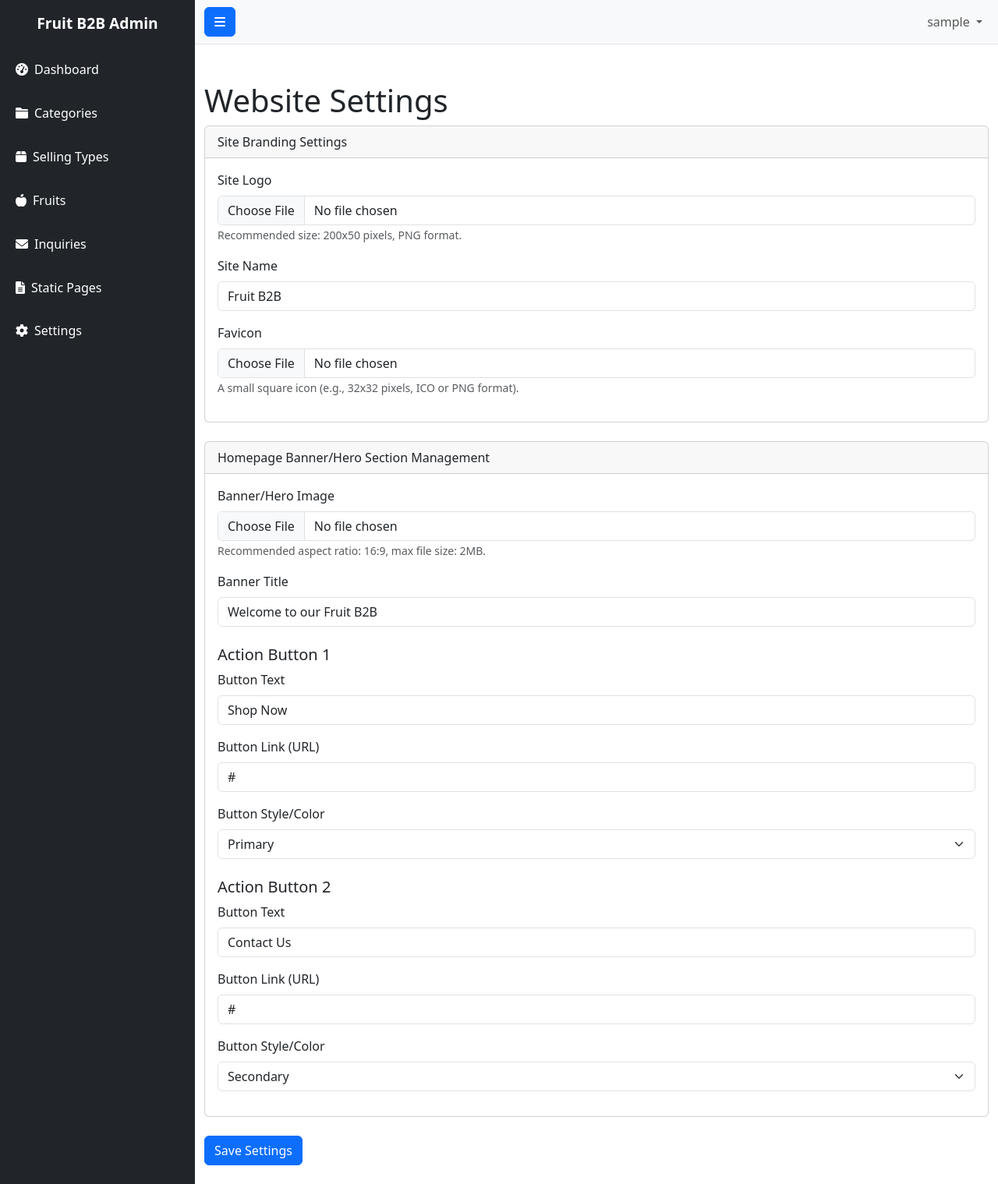
After one commit to priyeshdaspookulangara/tropical, a PHP site: page /admin/settings.php in a window 1280 px wide. The commit adds this page. Shown: the whole page at 78% size. Run offline with PHP 8.4, Linux system fonts and the light colour scheme; the visitor is signed in with stand-in values (Sample User, id 1); data comes from the database, SQL or seed files in the repository; both versions use the stored data as it was after the commit; data that the repository does not hold is empty.

Commit message:
feat: Add settings section in admin panel
This commit introduces a new "Settings" section in the admin panel, allowing administrators to manage site-wide configurations.

The new settings page includes the following features:
- Site Branding: Manage the site logo, name, and favicon.
- Homepage Banner: Control the banner image, title, and up to two call-to-action buttons.

Key changes:
- Created a `settings` table in the database to store key-value settings.
- Added `admin/settings.php` to provide the user interface and backend logic for managing settings.
- Implemented secure file uploads and used prepared statements to prevent SQL injection vulnerabilities.
- Added a link to the new page in the admin sidebar.

```diff
--- a/admin/includes/header.php
+++ b/admin/includes/header.php
@@ -45,6 +45,9 @@ $active_page = basename($_SERVER['PHP_SELF']);
                 <a href="pages.php" class="list-group-item list-group-item-action bg-dark text-white <?php echo in_array($active_page, ['pages.php', 'edit_page.php']) ? 'active' : ''; ?>">
                     <i class="fas fa-file-alt me-2"></i>Static Pages
                 </a>
+                <a href="settings.php" class="list-group-item list-group-item-action bg-dark text-white <?php echo ($active_page == 'settings.php') ? 'active' : ''; ?>">
+                    <i class="fas fa-cog me-2"></i>Settings
+                </a>
             </div>
         </div>
         <!-- /#sidebar-wrapper -->
--- /dev/null
+++ b/admin/settings.php
@@ -0,0 +1,192 @@
+<?php
+require_once __DIR__ . '/../config/db.php';
+require_once __DIR__ . '/../includes/functions.php';
+require_once __DIR__ . '/includes/header.php';
+
+function handle_file_upload($file_key, $current_value) {
+    if (isset($_FILES[$file_key]) && $_FILES[$file_key]['error'] === UPLOAD_ERR_OK) {
+        $upload_dir = __DIR__ . '/../uploads/';
+        if (!is_dir($upload_dir)) {
+            if (!mkdir($upload_dir, 0755, true)) {
+                // In a real app, you would log this error
+                exit("Error: Could not create the uploads directory.");
+            }
+        }
+
+        $filename = uniqid() . '-' . basename($_FILES[$file_key]['name']);
+        $destination = $upload_dir . $filename;
+
+        if (move_uploaded_file($_FILES[$file_key]['tmp_name'], $destination)) {
+            return '/uploads/' . $filename;
+        } else {
+            // In a real app, you would log this error
+             exit("Error: Could not move the uploaded file.");
+        }
+    } elseif (isset($_FILES[$file_key]) && $_FILES[$file_key]['error'] !== UPLOAD_ERR_NO_FILE) {
+        // Handle other upload errors
+        // In a real app, you would log this error with more details
+        exit("Error: File upload failed with error code " . $_FILES[$file_key]['error']);
+    }
+
+    return $current_value;
+}
+
+if ($_SERVER['REQUEST_METHOD'] === 'POST' && isset($_POST['save_settings'])) {
+    $settings_to_update = [
+        'site_name' => sanitize_input($conn, $_POST['site_name']),
+        'banner_title' => sanitize_input($conn, $_POST['banner_title']),
+        'banner_button1_text' => sanitize_input($conn, $_POST['banner_button1_text']),
+        'banner_button1_link' => sanitize_input($conn, $_POST['banner_button1_link']),
+        'banner_button1_style' => sanitize_input($conn, $_POST['banner_button1_style']),
+        'banner_button2_text' => sanitize_input($conn, $_POST['banner_button2_text']),
+        'banner_button2_link' => sanitize_input($conn, $_POST['banner_button2_link']),
+        'banner_button2_style' => sanitize_input($conn, $_POST['banner_button2_style']),
+    ];
+
+    $sql = "SELECT * FROM settings";
+    $result = mysqli_query($conn, $sql);
+    $current_settings = [];
+    while ($row = mysqli_fetch_assoc($result)) {
+        $current_settings[$row['setting_key']] = $row['setting_value'];
+    }
+
+    $settings_to_update['site_logo'] = handle_file_upload('site_logo', $current_settings['site_logo']);
+    $settings_to_update['favicon'] = handle_file_upload('favicon', $current_settings['favicon']);
+    $settings_to_update['banner_image'] = handle_file_upload('banner_image', $current_settings['banner_image']);
+
+    // Use prepared statements to prevent SQL injection
+    $sql = "UPDATE settings SET setting_value = ? WHERE setting_key = ?";
+    $stmt = mysqli_prepare($conn, $sql);
+
+    if ($stmt) {
+        foreach ($settings_to_update as $key => $value) {
+            mysqli_stmt_bind_param($stmt, "ss", $value, $key);
+            mysqli_stmt_execute($stmt);
+        }
+        mysqli_stmt_close($stmt);
+    } else {
+        // Handle error: prepared statement failed
+        // In a real app, you would log this error
+        exit("Error: Could not prepare the statement.");
+    }
+
+    header('Location: settings.php');
+    exit;
+}
+
+// Fetch all settings
+$sql = "SELECT * FROM settings";
+$result = mysqli_query($conn, $sql);
+$settings = [];
+while ($row = mysqli_fetch_assoc($result)) {
+    $settings[$row['setting_key']] = $row['setting_value'];
+}
+?>
+
+<h1 class="mt-4">Website Settings</h1>
+
+<form action="settings.php" method="post" enctype="multipart/form-data">
+    <!-- Site Branding Settings -->
+    <div class="card mb-4">
+        <div class="card-header">Site Branding Settings</div>
+        <div class="card-body">
+            <!-- Site Logo -->
+            <div class="mb-3">
+                <label for="site_logo" class="form-label">Site Logo</label>
+                <input type="file" name="site_logo" id="site_logo" class="form-control">
+                <small class="form-text text-muted">Recommended size: 200x50 pixels, PNG format.</small>
+                <?php if (!empty($settings['site_logo'])): ?>
+                    <div class="mt-2">
+                        <img src="<?php echo htmlspecialchars($settings['site_logo']); ?>" alt="Site Logo Preview" style="max-height: 50px;">
+                    </div>
+                <?php endif; ?>
+            </div>
+
+            <!-- Site Name -->
+            <div class="mb-3">
+                <label for="site_name" class="form-label">Site Name</label>
+                <input type="text" name="site_name" id="site_name" class="form-control" value="<?php echo htmlspecialchars($settings['site_name']); ?>" required>
+            </div>
+
+            <!-- Favicon -->
+            <div class="mb-3">
+                <label for="favicon" class="form-label">Favicon</label>
+                <input type="file" name="favicon" id="favicon" class="form-control">
+                <small class="form-text text-muted">A small square icon (e.g., 32x32 pixels, ICO or PNG format).</small>
+                 <?php if (!empty($settings['favicon'])): ?>
+                    <div class="mt-2">
+                        <img src="<?php echo htmlspecialchars($settings['favicon']); ?>" alt="Favicon Preview" style="max-height: 32px;">
+                    </div>
+                <?php endif; ?>
+            </div>
+        </div>
+    </div>
+
+    <!-- Homepage Banner/Hero Section Management -->
+    <div class="card mb-4">
+        <div class="card-header">Homepage Banner/Hero Section Management</div>
+        <div class="card-body">
+            <!-- Banner/Hero Image Upload -->
+            <div class="mb-3">
+                <label for="banner_image" class="form-label">Banner/Hero Image</label>
+                <input type="file" name="banner_image" id="banner_image" class="form-control">
+                <small class="form-text text-muted">Recommended aspect ratio: 16:9, max file size: 2MB.</small>
+                <?php if (!empty($settings['banner_image'])): ?>
+                    <div class="mt-2">
+                        <img src="<?php echo htmlspecialchars($settings['banner_image']); ?>" alt="Banner Preview" style="max-width: 300px;">
+                    </div>
+                <?php endif; ?>
+            </div>
+
+            <!-- Banner Title -->
+            <div class="mb-3">
+                <label for="banner_title" class="form-label">Banner Title</label>
+                <input type="text" name="banner_title" id="banner_title" class="form-control" value="<?php echo htmlspecialchars($settings['banner_title']); ?>">
+            </div>
+
+            <!-- Action Button 1 -->
+            <h5 class="mt-4">Action Button 1</h5>
+            <div class="mb-3">
+                <label for="banner_button1_text" class="form-label">Button Text</label>
+                <input type="text" name="banner_button1_text" id="banner_button1_text" class="form-control" value="<?php echo htmlspecialchars($settings['banner_button1_text']); ?>">
+            </div>
+            <div class="mb-3">
+                <label for="banner_button1_link" class="form-label">Button Link (URL)</label>
+                <input type="url" name="banner_button1_link" id="banner_button1_link" class="form-control" value="<?php echo htmlspecialchars($settings['banner_button1_link']); ?>">
+            </div>
+            <div class="mb-3">
+                <label for="banner_button1_style" class="form-label">Button Style/Color</label>
+                <select name="banner_button1_style" id="banner_button1_style" class="form-select">
+                    <option value="primary" <?php echo ($settings['banner_button1_style'] == 'primary') ? 'selected' : ''; ?>>Primary</option>
+                    <option value="secondary" <?php echo ($settings['banner_button1_style'] == 'secondary') ? 'selected' : ''; ?>>Secondary</option>
+                    <option value="custom" <?php echo ($settings['banner_button1_style'] == 'custom') ? 'selected' : ''; ?>>Custom</option>
+                </select>
+            </div>
+
+            <!-- Action Button 2 -->
+            <h5 class="mt-4">Action Button 2</h5>
+            <div class="mb-3">
+                <label for="banner_button2_text" class="form-label">Button Text</label>
+                <input type="text" name="banner_button2_text" id="banner_button2_text" class="form-control" value="<?php echo htmlspecialchars($settings['banner_button2_text']); ?>">
+            </div>
+            <div class="mb-3">
+                <label for="banner_button2_link" class="form-label">Button Link (URL)</label>
+                <input type="url" name="banner_button2_link" id="banner_button2_link" class="form-control" value="<?php echo htmlspecialchars($settings['banner_button2_link']); ?>">
+            </div>
+            <div class="mb-3">
+                <label for="banner_button2_style" class="form-label">Button Style/Color</label>
+                <select name="banner_button2_style" id="banner_button2_style" class="form-select">
+                    <option value="primary" <?php echo ($settings['banner_button2_style'] == 'primary') ? 'selected' : ''; ?>>Primary</option>
+                    <option value="secondary" <?php echo ($settings['banner_button2_style'] == 'secondary') ? 'selected' : ''; ?>>Secondary</option>
+                    <option value="custom" <?php echo ($settings['banner_button2_style'] == 'custom') ? 'selected' : ''; ?>>Custom</option>
+                </select>
+            </div>
+        </div>
+    </div>
+
+    <button type="submit" name="save_settings" class="btn btn-primary">Save Settings</button>
+</form>
+
+<?php
+require_once __DIR__ . '/includes/footer.php';
+?>
```
Also changed, not shown: database.sql (+21 -0 lines).
